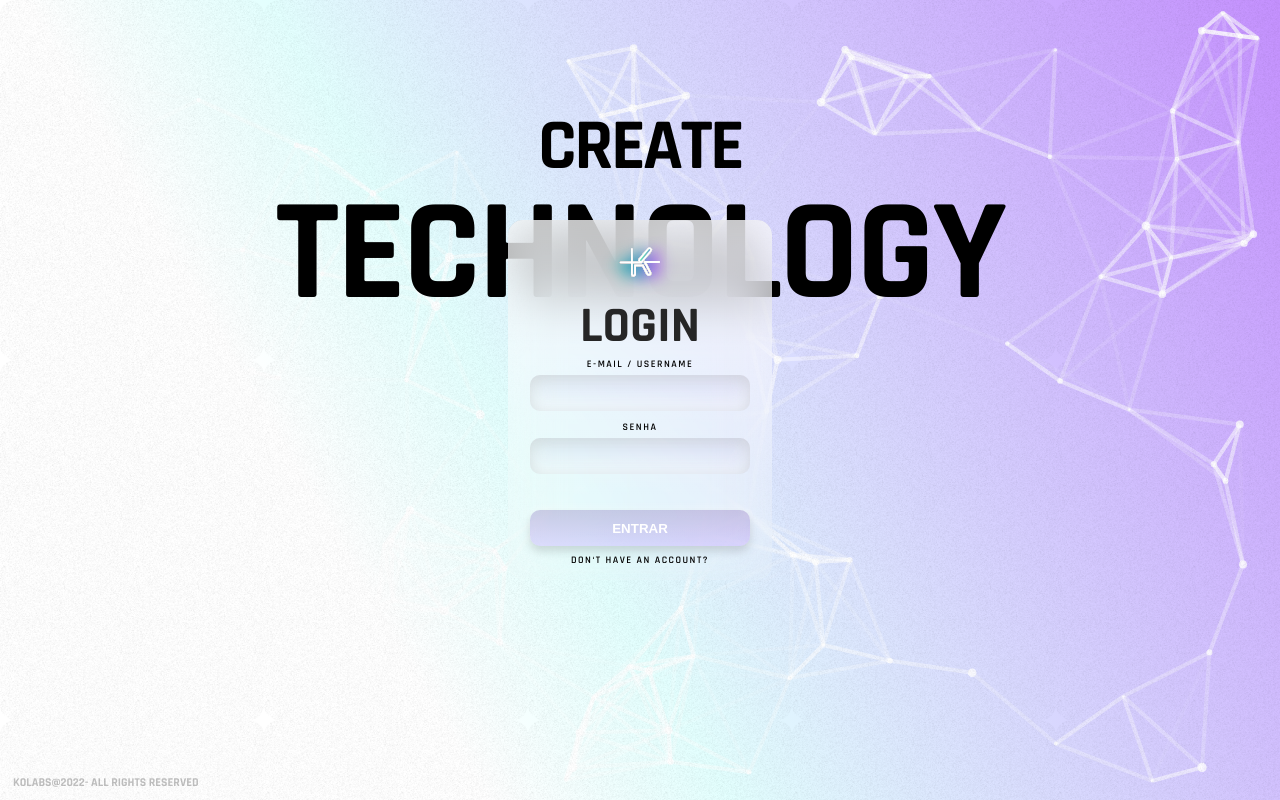
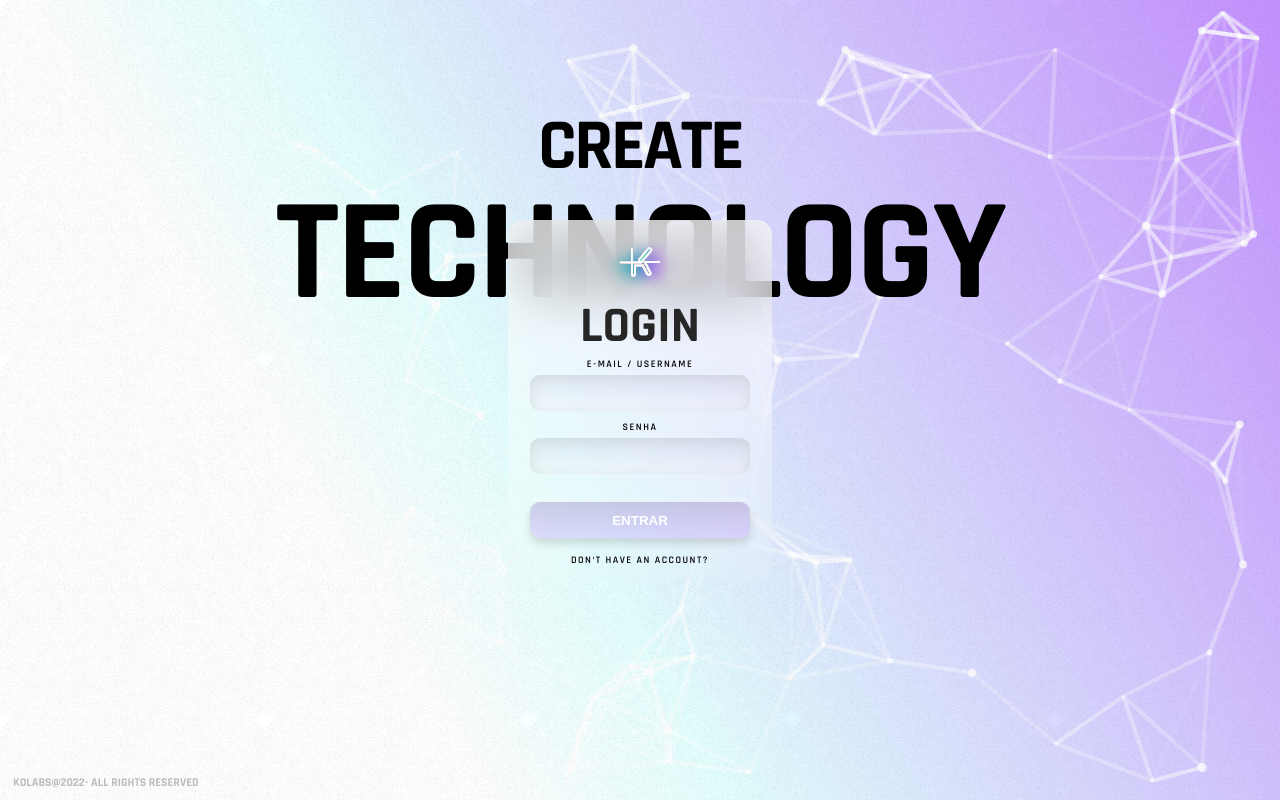
Before and after one commit to williamroberttv/kolabs, a React (Create React App) app: page / in a window 1280 px wide. Built offline with nearby package versions, Linux system fonts and the light colour scheme.

Commit message:
style: change button margin top

```diff
--- a/src/components/Button/styles.ts
+++ b/src/components/Button/styles.ts
@@ -1,7 +1,7 @@
 import styled from 'styled-components';
 
 export const Container = styled.button`
-   margin-top: 26px;
+   margin-top: 18px;
     color: #fff;
     font-weight: bold;
     text-transform: uppercase;
```
